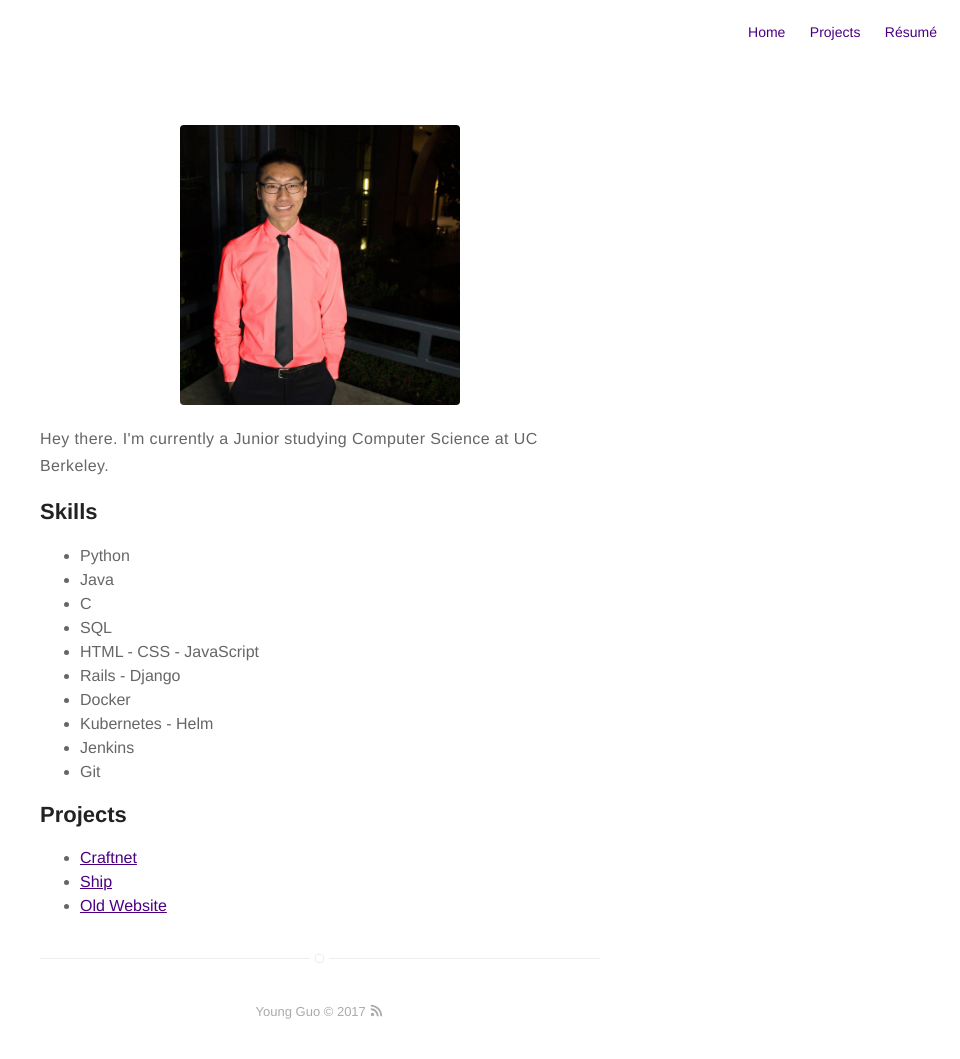
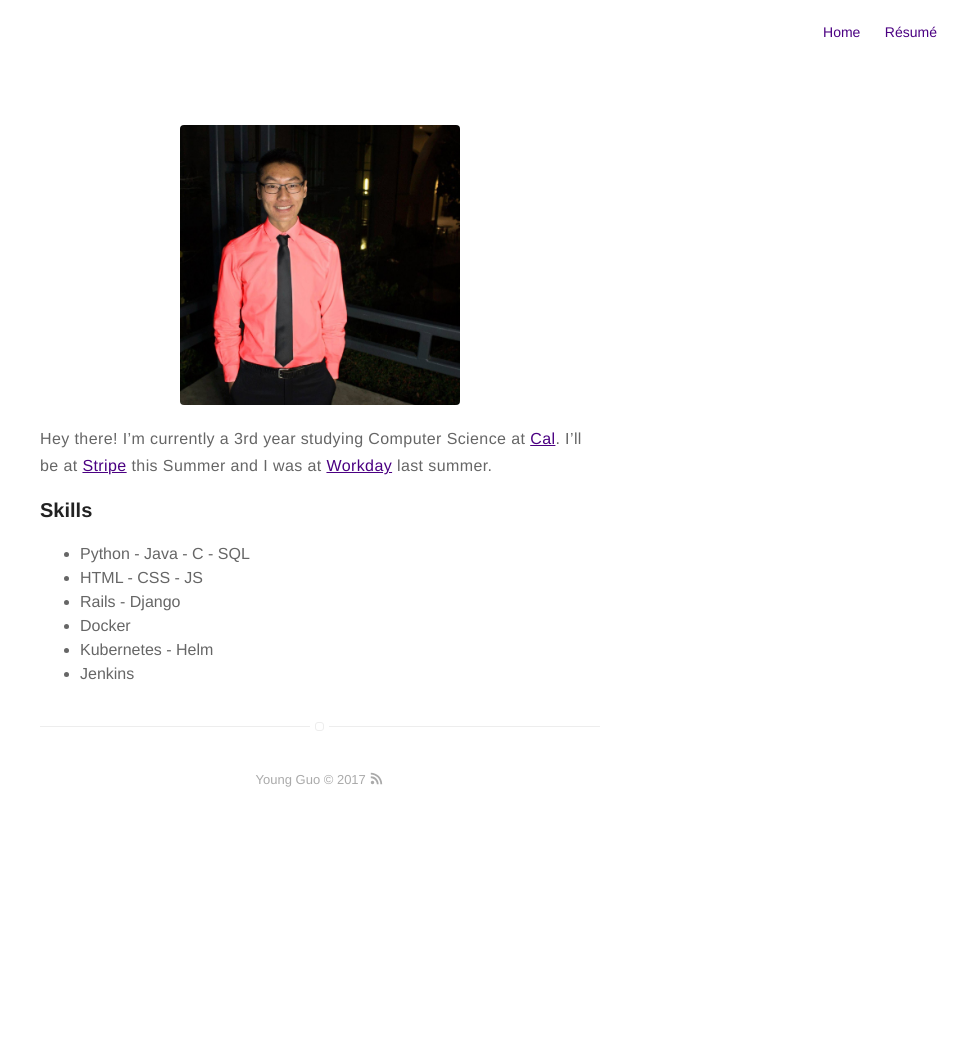
Before and after one commit to OldGuo/oldguo.github.io, a Jekyll site: the page built from about.md, in a window 1280 px wide. Shown: the whole page, without its empty margins (320-1280 px from the left). Built offline with Jekyll 4.4.1, drawn with Linux system fonts in a browser that asks for light colours; after the commit the page ends 900 px from its top, so only the background shows below that.

Commit message:
Clean pages

```diff
--- a/_config.yml
+++ b/_config.yml
@@ -76,7 +76,7 @@ width: normal
 # paginate_path: "blog/:num/"
 
 # if you don't need projects, comment the *projects* configs below
-projects: true
+projects: false
 
 # if you don't need "about" or "blog", comment them out below
 about: true
--- a/about.md
+++ b/about.md
@@ -4,27 +4,12 @@ layout: page
 ---
 ![Profile Image]({{ site.url }}/{{ site.picture }})
 
-<p>Hey there. I'm currently a Junior studying Computer Science at UC Berkeley.</p>
+Hey there! I'm currently a 3rd year studying Computer Science at [Cal](http://www.berkeley.edu/). I'll be at [Stripe](https://stripe.com/) this Summer and I was at [Workday](https://www.workday.com/) last summer.
 
-<h2>Skills</h2>
-
-<ul class="skill-list">
-	<li>Python</li>
-  <li>Java</li>
-  <li>C</li>
-	<li>SQL</li>
-	<li>HTML - CSS - JavaScript</li>
-  <li>Rails - Django</li>
-  <li>Docker</li>
-  <li>Kubernetes - Helm</li>
-  <li>Jenkins</li>
-	<li>Git</li>
-</ul>
-
-<h2>Projects</h2>
-
-<ul>
-	<li><a href="https://githuk.com/">Craftnet</a></li>
-  <li><a href="https://github.com/">Ship</a></li>
-	<li><a href="https://github.com/">Old Website</a></li>
-</ul>
+### Skills
+- Python - Java - C - SQL
+- HTML - CSS - JS
+- Rails - Django
+- Docker
+- Kubernetes - Helm
+- Jenkins
```
